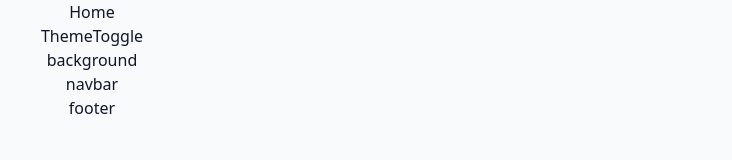
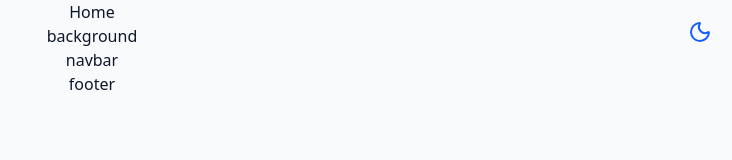
Before and after one commit to xellga-olga/Personal-Portfolio, a React (Vite) app: page / in a window 1280 px wide. Shown: the top 160 px of the page, without its empty margins (548-1280 px from the left). Built offline with nearby package versions, Linux system fonts and the light colour scheme.

Commit message:
Theme Toggle

```diff
--- a/src/components/ThemeToggle.jsx
+++ b/src/components/ThemeToggle.jsx
@@ -1,7 +1,46 @@
+import {useEffect, useState} from "react";
+import {Moon, Sun} from 'lucide-react';
+import {cn} from "@/lib/utils.js";
+
 export const ThemeToggle = () => {
+
+  const [isDarkMode, setIsDarkMode] = useState(false);
+
+  useEffect(() => {
+    const storedTheme = localStorage.getItem("theme");
+    if (storedTheme === "dark") {
+      setIsDarkMode(true);
+      document.documentElement.classList.add("dark");
+    } else {
+      localStorage.setItem("theme", "light");
+      setIsDarkMode(false);
+    }
+  })
+
+  const toggleTheme = () => {
+    if (isDarkMode) {
+      document.documentElement.classList.remove('dark');
+      localStorage.setItem('theme', 'light');
+      setIsDarkMode(false);
+    } else {
+      document.documentElement.classList.add('dark');
+      localStorage.setItem('theme', 'dark');
+      setIsDarkMode(true);
+    }
+  }
+
   return (
-    <div>
-      ThemeToggle
-    </div>
+   <button
+     onClick={toggleTheme}
+     className={cn(
+       "fixed max-sm:hidden rounded-full top-5 right-5 transition-colors duration-300",
+       "focus:outline-hidden",
+     )}>
+     {isDarkMode ?
+       <Sun className='h-6 w-6 text-yellow-300' />
+       :
+       <Moon className='h-6 w-6 text-blue-600 ' />
+     }
+   </button>
   )
 }
--- /dev/null
+++ b/src/lib/utils.js
@@ -0,0 +1,6 @@
+import { clsx } from "clsx";
+import { twMerge } from "tailwind-merge";
+
+export const cn = (...inputs) => {
+  return twMerge(clsx(inputs));
+};
--- /dev/null
+++ b/tailwind.config.js
@@ -0,0 +1,11 @@
+/** @type {import('tailwindcss').Config} */
+export default {
+  content: [
+    "./index.html",
+    "./src/**/*.{js,jsx,ts,tsx}"
+  ],
+  theme: {
+    extend: {}
+  },
+  plugins: []
+}
```
